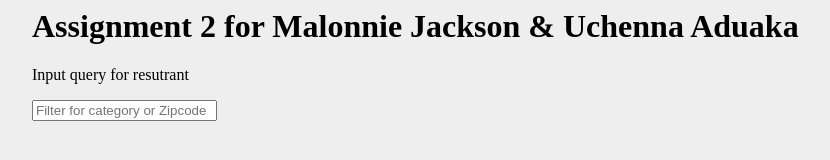
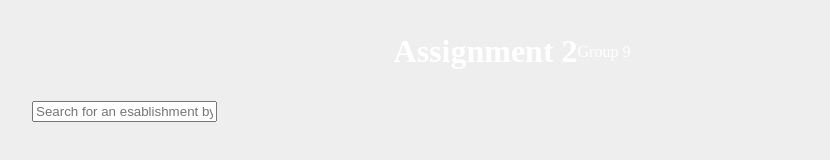
Before and after one commit to uchennaaduaka1/INST377-ASST2, a website: page public/index.html in a window 1280 px wide. Shown: the whole page, without its empty margins (128-958 px from the left). Drawn offline with nearby package versions, Linux system fonts and the light colour scheme; no server answers.

Commit message:
finished index

```diff
--- a/public/index.html
+++ b/public/index.html
@@ -2,8 +2,9 @@
 <head>
     <meta charset="UTF-8">
     <meta name="viewport" content="width=device-width, initial-scale=1.0">
-    <title>Assignment 2 for Malonnie Jackson & Uchenna Aduaka</title>
+    <title>Assignment 2 by Malonnie Jackson & Uchenna Aduaka</title>
     <link rel="stylesheet" type='text/css' href='styles.css'/>
+    <link href="https://fonts.googleapis.com/css2?family=Space+Grotesk:wght@400;500&display=swap" rel="stylesheet">
     <script
             src="https://code.jquery.com/jquery-3.5.1.slim.min.js"
             integrity="sha256-4+XzXVhsDmqanXGHaHvgh1gMQKX40OUvDEBTu8JcmNs="
@@ -11,22 +12,22 @@
     ></script>
 </head>
 <body>
-    <div class='container flex-outer'>
-        <div class='row'>
-            <div class='one-half column'>
-                <h1>Assignment 2 for Malonnie Jackson & Uchenna Aduaka</h1>
-                <div id='navContainer'>
-                    <ul class='suggestions'>
+    <div class='wrapper'>
+        <div class='container flex-outer'>
+            <div class='header'>
+                <h1>Assignment 2</h1>
+                <p class='capdisplay'>Group 9</p>
+            </div>
+            <div class='searchbox'>
+                <form>
+                    <input class = 'userId' id = 'userId' type = 'text' placeholder = 'Search for an esablishment by zipcode or by category...'></input>
+                </form>
+                <div>
+                    <ul class = "results">
 
                     </ul>
                 </div>
             </div>
-        </div>
-        <form>
-            <p>Input query for resutrant</p>
-            <input class = 'input' id = 'input' type = 'text' placeholder = 'Filter for category or Zipcode'></input>
-        </form>
-        <div class="Results">
 
         </div>
     </div>
```
